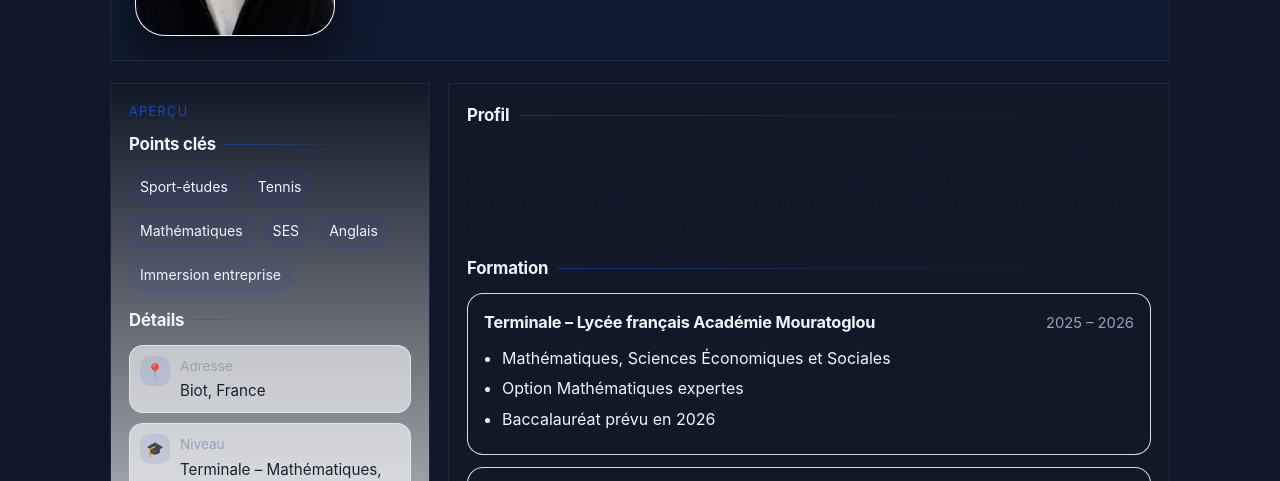
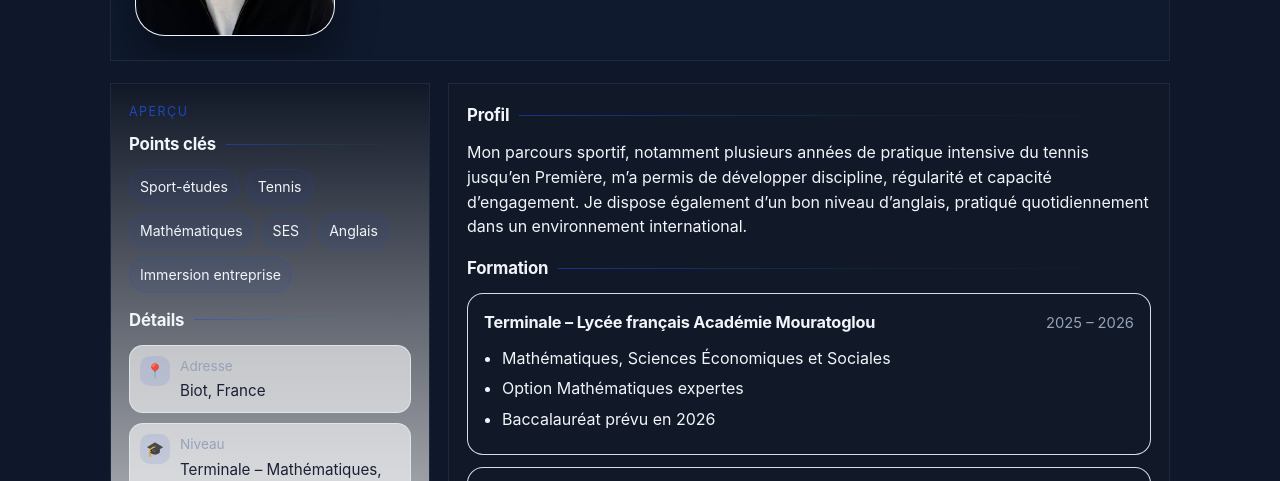
Before and after one commit to zinospinedi-commits/CV-Luka-, a plain HTML site: page index.html in a window 1280 px wide. Shown: the part 281-762 px from the top of the page. Drawn offline with Linux system fonts and the light colour scheme.

Commit message:
Update index.html

```diff
--- a/index.html
+++ b/index.html
@@ -308,7 +308,7 @@
     }
 
     .block{margin-bottom:16px;}
-    .para{margin:0;color:rgba(15,23,42,0.92);}
+    .para{margin:0; color:var(--text);}
 
     .job{
       padding:16px;
```
